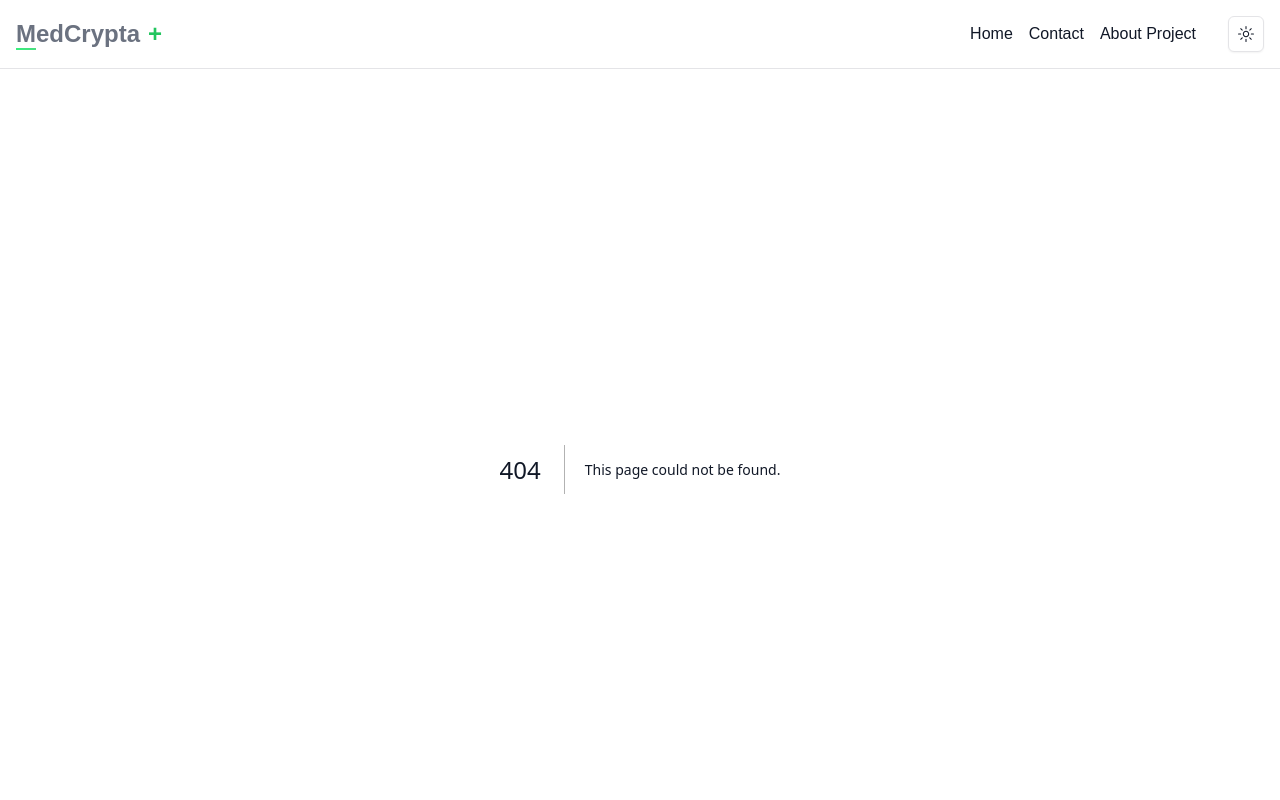
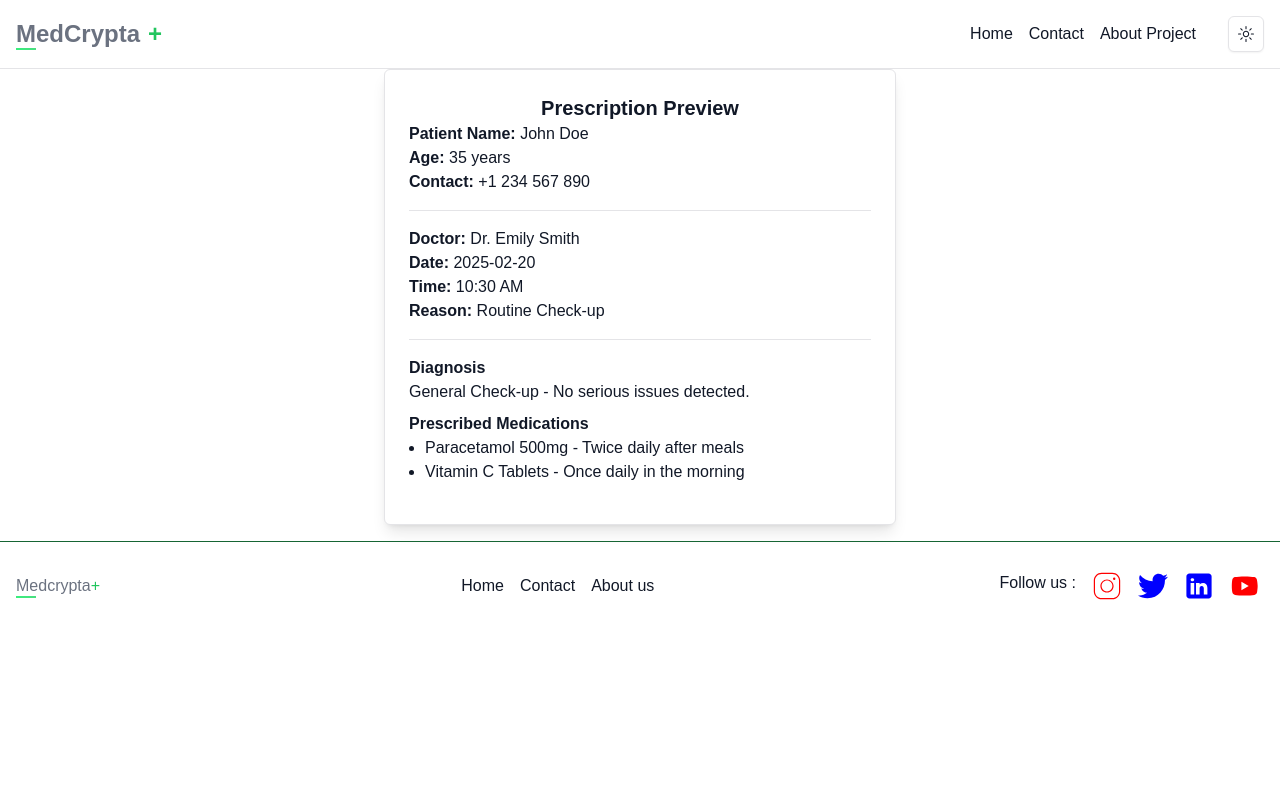
Before and after one commit to Nithin9585/Medcrypta, a Next.js app in the folder frontend/: page /Patient/Prescriptions in a window 1280 px wide. Before the commit this address had no page. Shown: the top 800 px of the page. Built offline with nearby package versions, Linux system fonts and the light colour scheme.

Commit message:
add prescription preview for patient

```diff
--- /dev/null
+++ b/frontend/app/Patient/Prescriptions/page.js
@@ -0,0 +1,49 @@
+'use client';
+
+import { useState } from 'react';
+import { Button } from '@/components/ui/button';
+
+export default function PrescriptionPreview() {
+  const [showPrescription, setShowPrescription] = useState(false);
+
+  const patient = {
+    name: "John Doe",
+    age: 35,
+    phone: "+1 234 567 890",
+  };
+
+  const appointment = {
+    doctor: "Dr. Emily Smith",
+    date: "2025-02-20",
+    time: "10:30 AM",
+    reason: "Routine Check-up",
+  };
+
+  return (
+    <div className="border p-6 rounded-md shadow-lg w-full max-w-lg mx-auto bg-white">
+      <h2 className="text-xl font-semibold text-center">Prescription Preview</h2>
+      <div className="border-b mb-4 pb-4">
+        <p><strong>Patient Name:</strong> {patient.name}</p>
+        <p><strong>Age:</strong> {patient.age} years</p>
+        <p><strong>Contact:</strong> {patient.phone}</p>
+      </div>
+      <div className="border-b mb-4 pb-4">
+        <p><strong>Doctor:</strong> {appointment.doctor}</p>
+        <p><strong>Date:</strong> {appointment.date}</p>
+        <p><strong>Time:</strong> {appointment.time}</p>
+        <p><strong>Reason:</strong> {appointment.reason}</p>
+      </div>
+
+        <div className="mb-4">
+          <h3 className="font-semibold">Diagnosis</h3>
+          <p>General Check-up - No serious issues detected.</p>
+          <h3 className="font-semibold mt-2">Prescribed Medications</h3>
+          <ul className="list-disc pl-4">
+            <li>Paracetamol 500mg - Twice daily after meals</li>
+            <li>Vitamin C Tablets - Once daily in the morning</li>
+          </ul>
+        </div>
+
+    </div>
+  );
+}
--- a/frontend/app/Patient/dashboard/page.js
+++ b/frontend/app/Patient/dashboard/page.js
@@ -98,6 +98,10 @@ export default function PatientDashboard() {
             Sign Out
           </Button>
 
+          <Link href="/Patient/Prescriptions">
+          <Button className="m-2">Prescriptions</Button>
+        </Link>
+
           <div className="p-6 m-6">
             <h1 className="text-2xl font-semibold mb-6">Book an Appointment</h1>
             <form onSubmit={handleSubmit} className="space-y-4">
```
